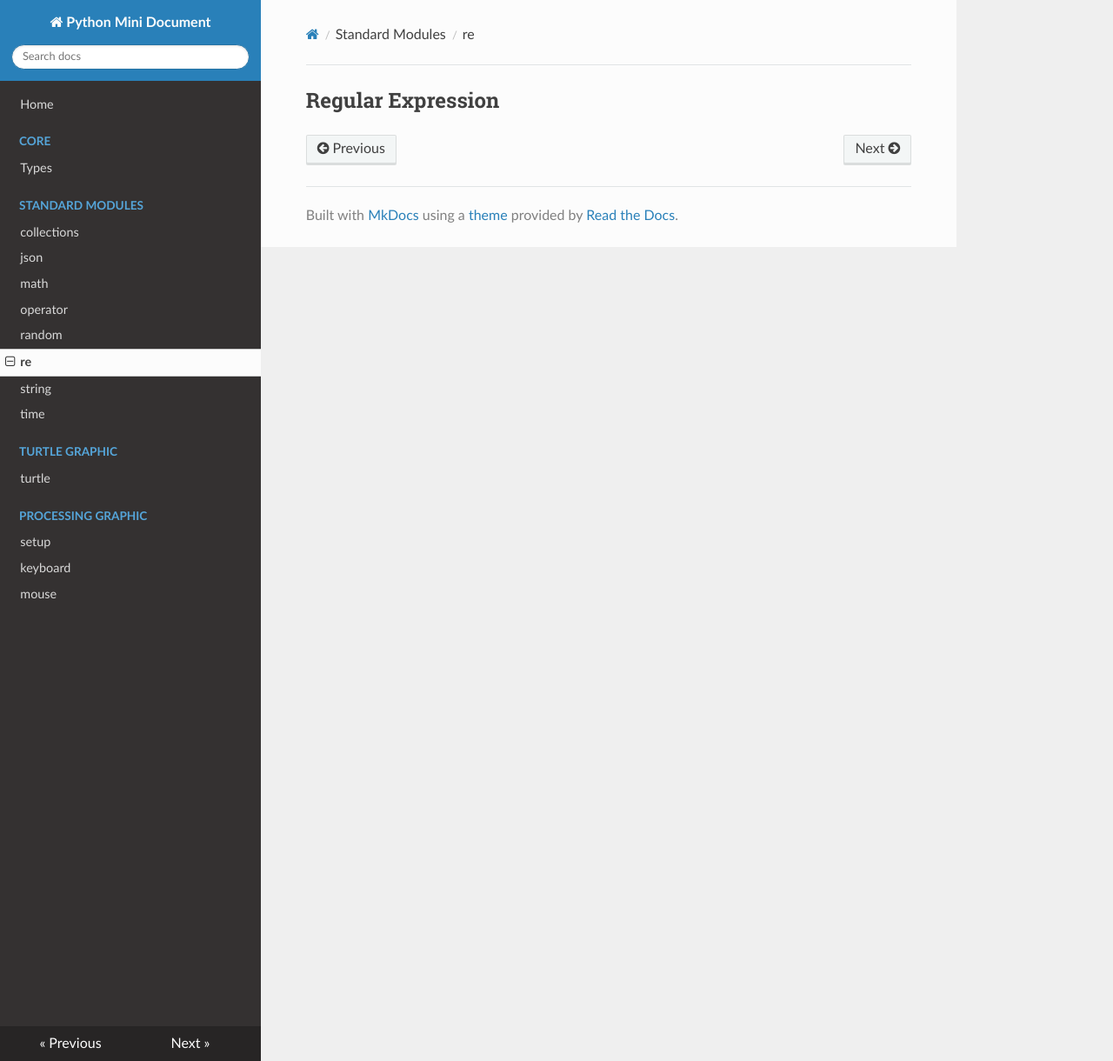
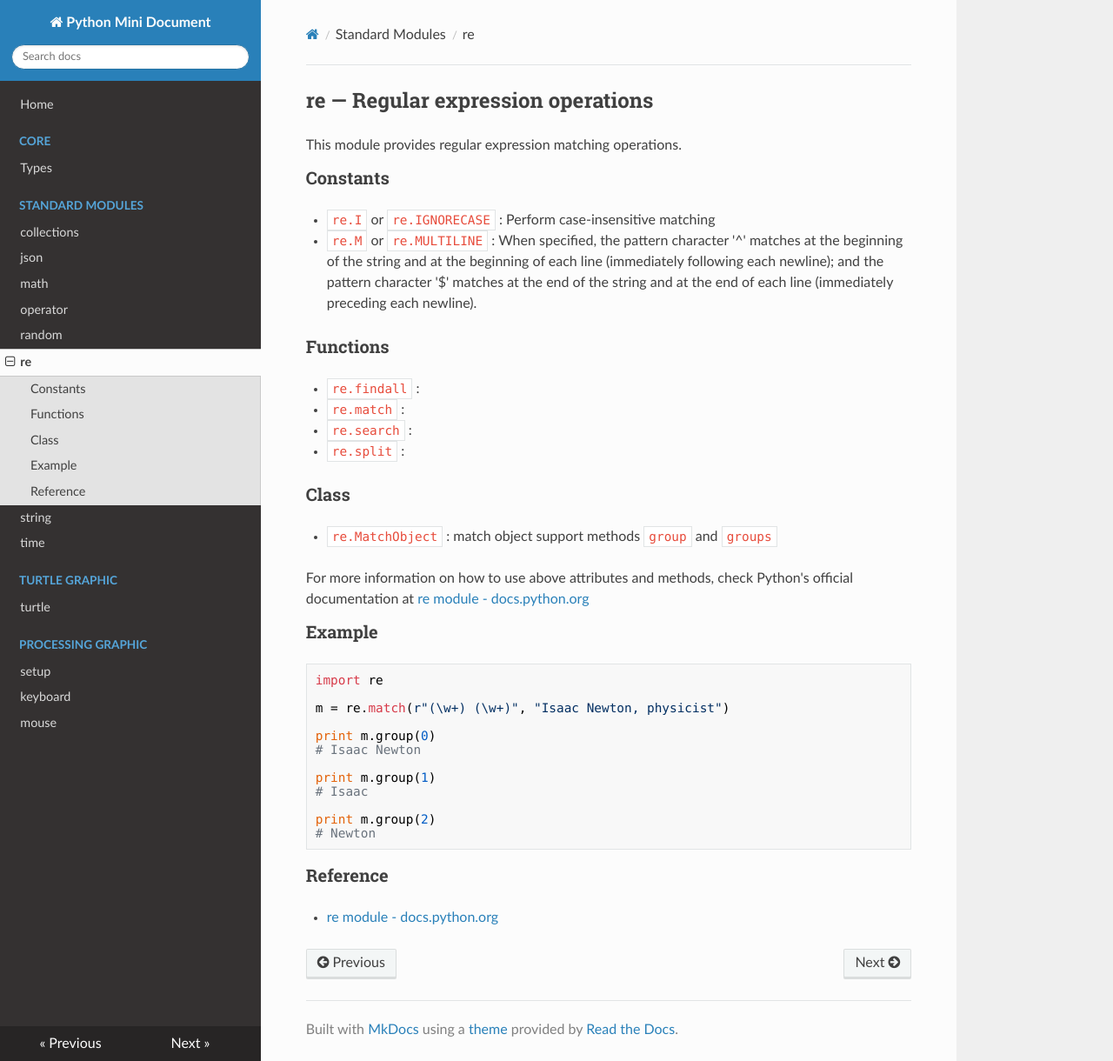
Before and after one commit to oyoclass/pythonmini-doc, an MkDocs documentation site: the page built from doc/stdmod/regexp.md, in a window 1280 px wide and 1220 px high. Shown: the whole window at 87% size. Built offline with MkDocs 1.6.1, drawn with Linux system fonts in a browser that asks for light colours; nearby versions of some CDN libraries; old or Windows-style settings are respelled for this version of MkDocs.

Commit message:
add re and operator module doc

````diff
--- a/doc/stdmod/regexp.md
+++ b/doc/stdmod/regexp.md
@@ -1 +1,42 @@
-## Regular Expression
+## re — Regular expression operations
+
+This module provides regular expression matching operations.
+
+### Constants
+
+* `re.I` or `re.IGNORECASE` : Perform case-insensitive matching
+* `re.M` or `re.MULTILINE` : When specified, the pattern character '^' matches at the beginning of the string and at the beginning of each line (immediately following each newline); and the pattern character '$' matches at the end of the string and at the end of each line (immediately preceding each newline).
+
+### Functions
+
+* `re.findall` :
+* `re.match` :
+* `re.search` :
+* `re.split` :
+
+### Class
+
+* `re.MatchObject` : match object support methods `group` and `groups`
+
+For more information on how to use above attributes and methods, check Python's official documentation at [re module - docs.python.org](https://docs.python.org/2/library/re.html)
+
+### Example
+
+```python
+import re
+
+m = re.match(r"(\w+) (\w+)", "Isaac Newton, physicist")
+
+print m.group(0)
+# Isaac Newton
+
+print m.group(1)
+# Isaac
+
+print m.group(2)
+# Newton
+```
+
+### Reference
+
+* [re module - docs.python.org](https://docs.python.org/2/library/re.html)
````
Also changed, not shown: doc/stdmod/operator.md (+70 -0 lines).
